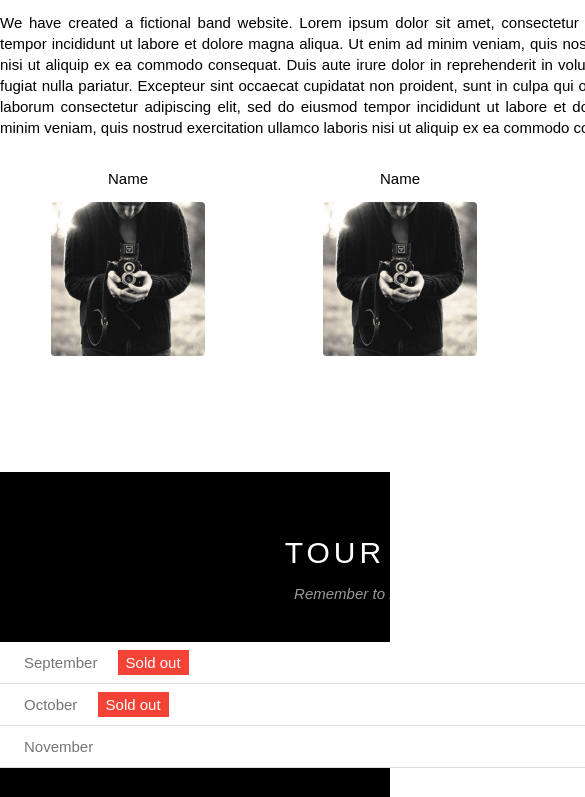
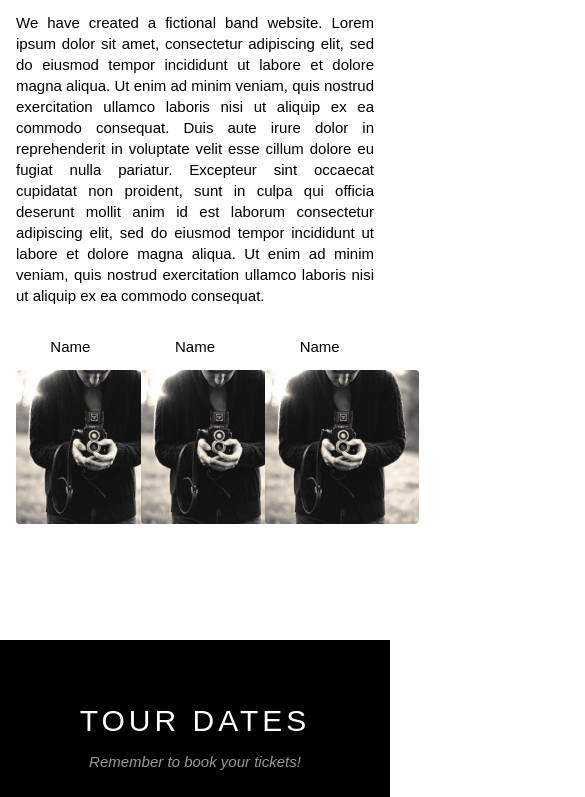
Before and after one commit to bacnx/w3-band-f8, a plain HTML site: page index.html in a window 390 px wide. Shown: the part 374-1171 px from the top of the page, 585 px wide, since content can reach past the window. Drawn offline with Linux system fonts and the light colour scheme.

Commit message:
responsive on tablet

```diff
--- a/assets/css/style.css
+++ b/assets/css/style.css
@@ -187,9 +187,17 @@ html {
 
 #content .content-section {
   width: 800px;
+  max-width: 100%;
   margin-left: auto;
   margin-right: auto;
   padding: 64px 0 112px;
+}
+
+@media (max-width: 1023px) {
+  #content .content-section {
+    padding-left: 16px;
+    padding-right: 16px;
+  }
 }
 
 #content .section-heading {
```
